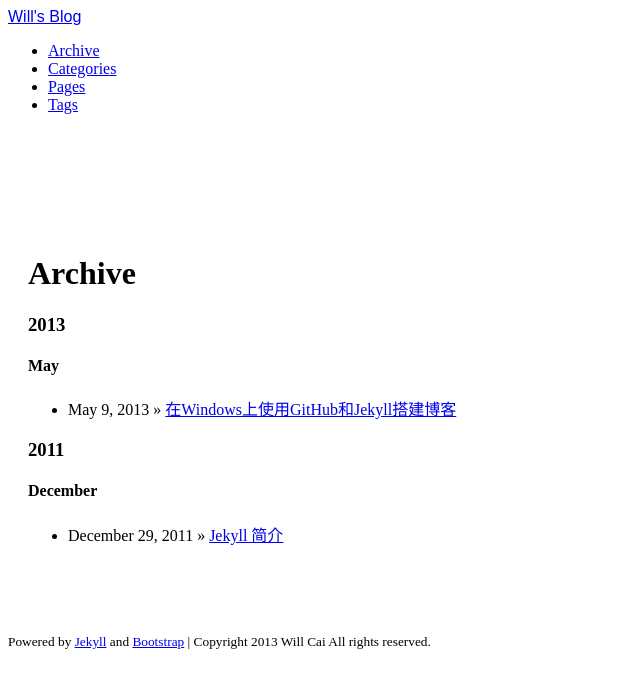
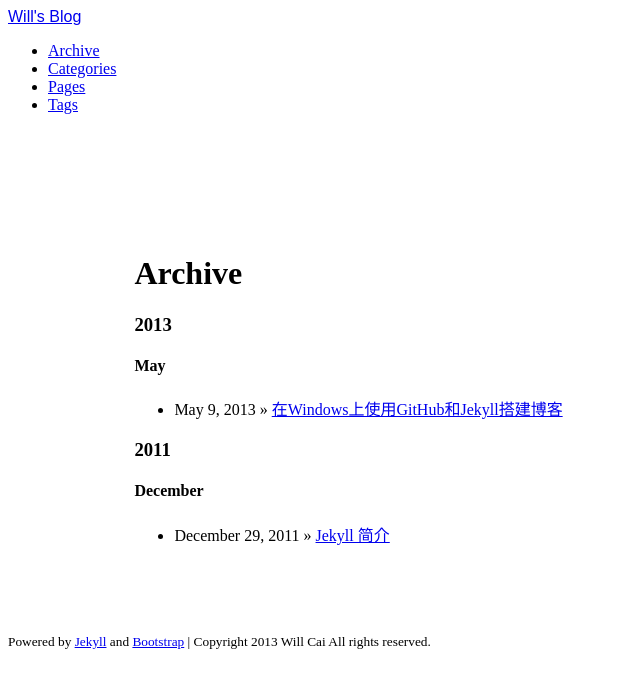
Before and after one commit to hantconny/hantconny.github.io, a Jekyll site: the page built from archive.html, in a window 1280 px wide. Shown: the top 688 px of the page, without its empty margins (0-640 px from the left). Built offline with Jekyll 4.4.1, drawn with Linux system fonts in a browser that asks for light colours.

Commit message:
Update default.html

```diff
--- a/_includes/themes/twitter/default.html
+++ b/_includes/themes/twitter/default.html
@@ -33,6 +33,7 @@
     border-radius: 5px;
     padding: 20px;
     width: 80%;
+    padding-left: 10%;
   }
   .brand{
     font-family: sans-serif;
```
